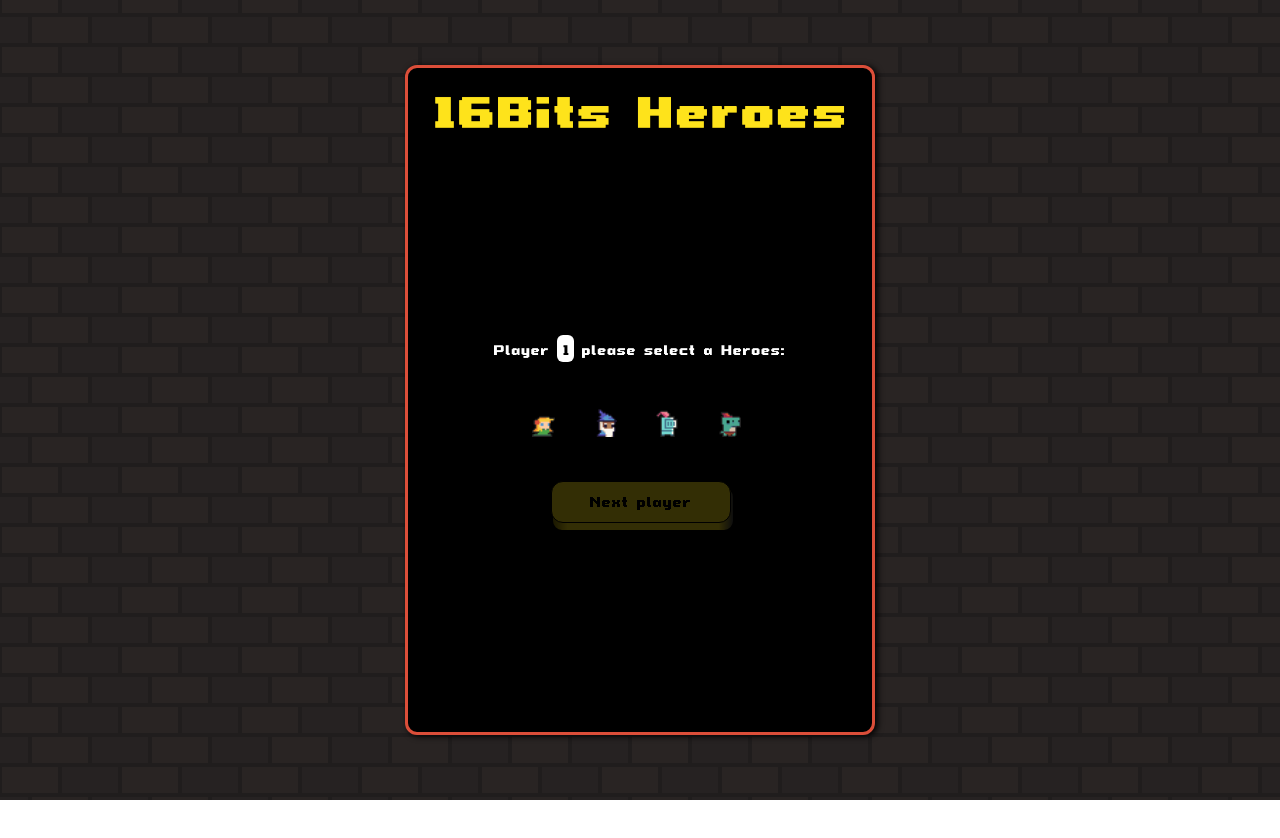
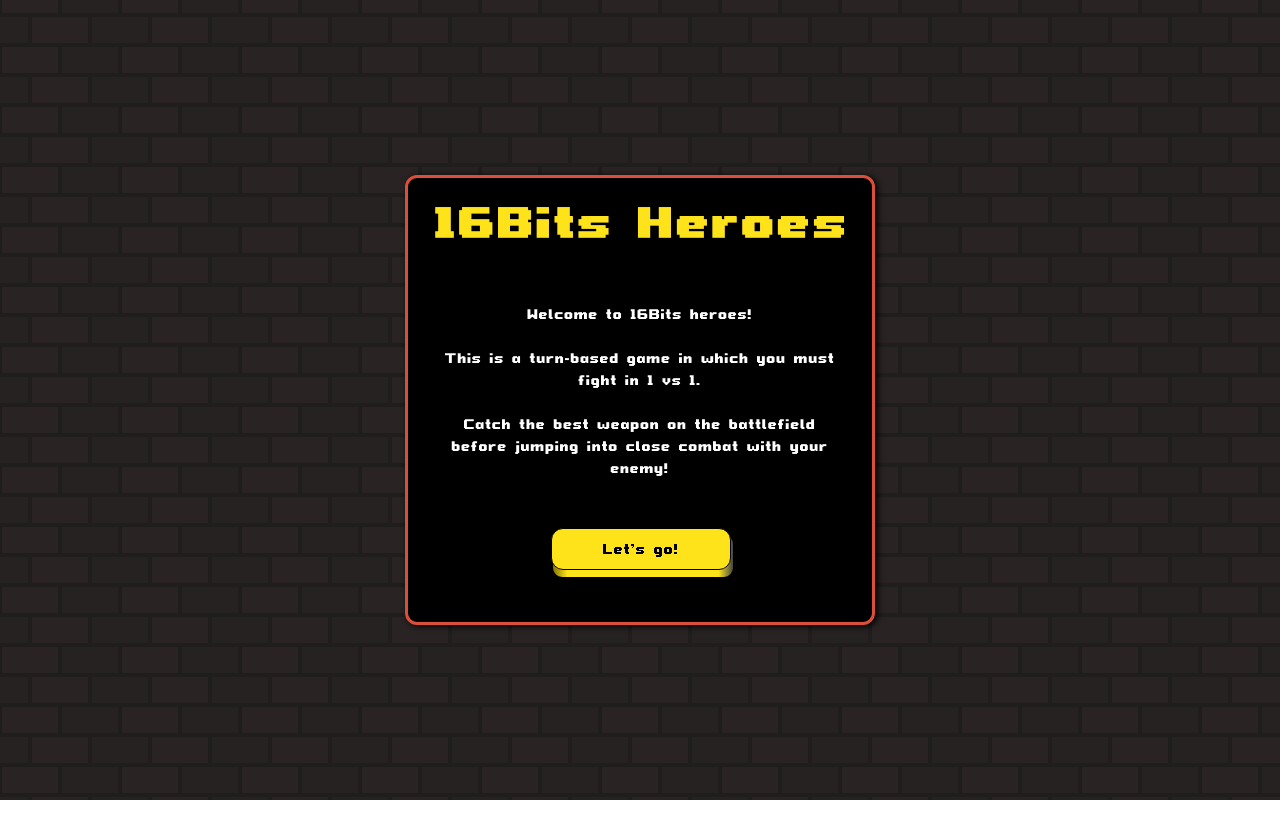
Before and after one commit to kevinbarfleur/P6-openclassrooms, a website built with Vite: page index.html in a window 1280 px wide. After the commit the page ends 800 px from the top, so only its background shows below. Built offline with nearby package versions, Linux system fonts and the light colour scheme; files whose address does not match are found by name.

Commit message:
intro text

```diff
--- a/App/config.js
+++ b/App/config.js
@@ -6,7 +6,8 @@ export const handleCharactersChoice = (
     step,
     playersConfig,
     nextStep,
-    startGame
+    startGame,
+    boardCanvas
 ) => {
     if (step === 1) {
         handleTemplate(step, classes, playersConfig, nextStep, startGame)
--- a/App/main.js
+++ b/App/main.js
@@ -37,10 +37,6 @@ import clickSoundURL from './assets/musics/clickSound.wav'
 const clickSound = new Audio(clickSoundURL)
 const allButtons = document.querySelectorAll('.clickSound')
 document.addEventListener('DOMContentLoaded', () => {
-    boardMusic.loop = true
-    boardMusic.volume = 0.6
-    boardMusic.play()
-
     allButtons.forEach((item) => {
         item.addEventListener('click', () => {
             clickSound.play()
@@ -87,6 +83,23 @@ const boardDimensions = board.getDimensions()
 let fpsInterval, now, then, elapsed, startTime
 resizeCanvas(boardDimensions)
 
+// Handle intro for start music
+const introButton = document.querySelector('.intro-button')
+const introContainer = document.querySelector('.intro')
+introButton.addEventListener('click', () => {
+    introContainer.classList.add('hidden')
+    setTimeout(() => {
+        introContainer.style.display = 'none'
+        initContainer.classList.remove('hidden')
+        setTimeout(() => {
+            initContainer.classList.remove('opacity0')
+        }, 1)
+        boardMusic.loop = true
+        boardMusic.volume = 0.6
+        boardMusic.play()
+    }, 450)
+})
+
 //Handle game init (Choose characters)
 handleCharactersChoice(characterChoiceStep, playersConfig, nextStep, startGame)
 nextStep.addEventListener('click', () => {
@@ -95,7 +108,8 @@ nextStep.addEventListener('click', () => {
         characterChoiceStep,
         playersConfig,
         nextStep,
-        startGame
+        startGame,
+        boardCanvas
     )
 })
 
@@ -339,9 +353,12 @@ function render(characters, weapons, context, sprites) {
 
 loadImage(tileset).then((image) => {
     startGame.addEventListener('click', () => {
+        boardCanvas.classList.add('active')
         boardCanvas.classList.remove('hidden')
-        boardCanvas.classList.remove('opacity0')
         initContainer.classList.add('hidden')
+        setTimeout(() => {
+            boardCanvas.classList.remove('opacity0')
+        }, 100)
 
         const sprites = new SpriteSheet(image, unit, unit, unit)
 
--- a/App/styles/style.scss
+++ b/App/styles/style.scss
@@ -67,6 +67,32 @@ $shadow-color: #4d88b7;
         image-rendering: pixelated;
     }
 
+    .intro {
+        display: flex;
+        flex-direction: column;
+        justify-content: center;
+        align-items: center;
+        text-align: center;
+        margin: 12%0px 0px 0px;
+        max-width: 416px;
+        padding-left: 1%;
+        padding-right: 1%;
+        color: white;
+        transition: 0.4s;
+        opacity: 1;
+        font-size: 1.5em;
+        color: white;
+
+        &__text {
+            margin-bottom: 32px;
+        }
+
+        &.hidden {
+            opacity: 0;
+            transition: 0.4s;
+        }
+    }
+
     .initialization {
         display: flex;
         flex-direction: column;
@@ -88,6 +114,7 @@ $shadow-color: #4d88b7;
         }
 
         .step {
+            margin: 12% 0px;
             display: flex;
             flex-direction: column;
             justify-content: space-around;
@@ -95,6 +122,7 @@ $shadow-color: #4d88b7;
             height: 25%;
             .choice-instruction {
                 font-size: 1.5em;
+                margin-bottom: 32px;
 
                 .player-id {
                     background-color: white;
@@ -652,6 +680,7 @@ $shadow-color: #4d88b7;
     }
 }
 
+.intro-button,
 .reset-button,
 .startGame,
 .nextStep {
--- a/index.html
+++ b/index.html
@@ -22,7 +22,27 @@
                         alt="Game title: 16Bits Heroes"
                     />
                 </div>
-                <div class="initialization">
+                <div class="intro">
+                    <div class="intro__text">
+                        <p>Welcome to 16Bits heroes!</p>
+                        <br />
+                        <p>
+                            This is a turn-based game in which you must fight in
+                            1 vs 1.
+                        </p>
+                        <br />
+                        <p>
+                            Catch the best weapon on the battlefield before
+                            jumping into close combat with your enemy!
+                        </p>
+                    </div>
+                    <button class="intro-button clickSound">
+                        <span class="shadow"></span>
+                        <span class="edge"></span>
+                        <span class="front"> Let's go! </span>
+                    </button>
+                </div>
+                <div class="initialization opacity0 hidden">
                     <div class="step step1">
                         <div class="choice-instruction"></div>
 
@@ -39,7 +59,7 @@
                         <span class="front"> Go! </span>
                     </button>
                 </div>
-                <canvas id="board" class="active hidden opacity0"></canvas>
+                <canvas id="board" class="hidden opacity0"></canvas>
                 <div id="fight">
                     <div class="instruction"></div>
                     <div class="fight-area">
@@ -126,6 +146,7 @@
                         </button>
                     </div>
                 </div>
+                <div class="panel-info hidden"></div>
                 <div class="end-game-overlay">
                     <div class="end-game">
                         <div class="winner"></div>
```
